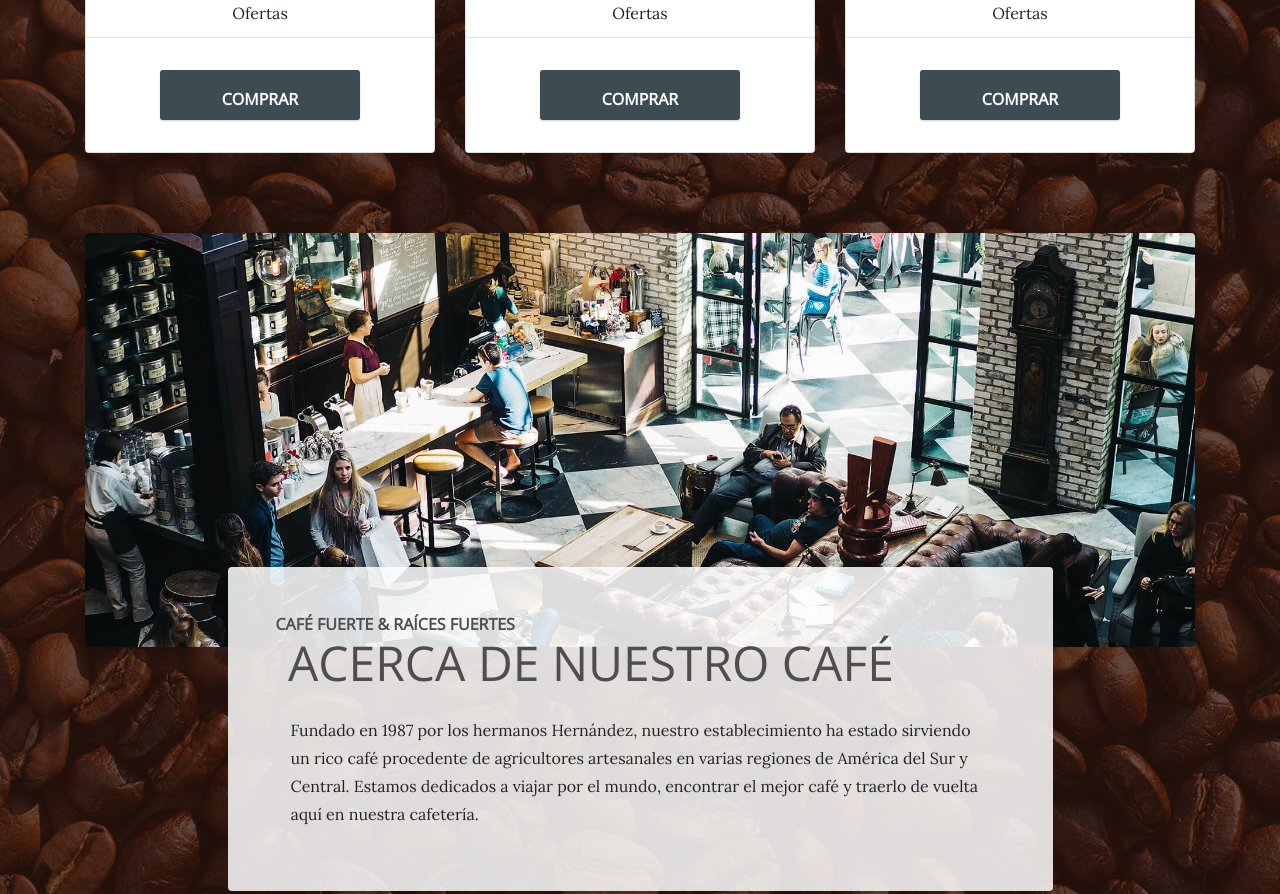
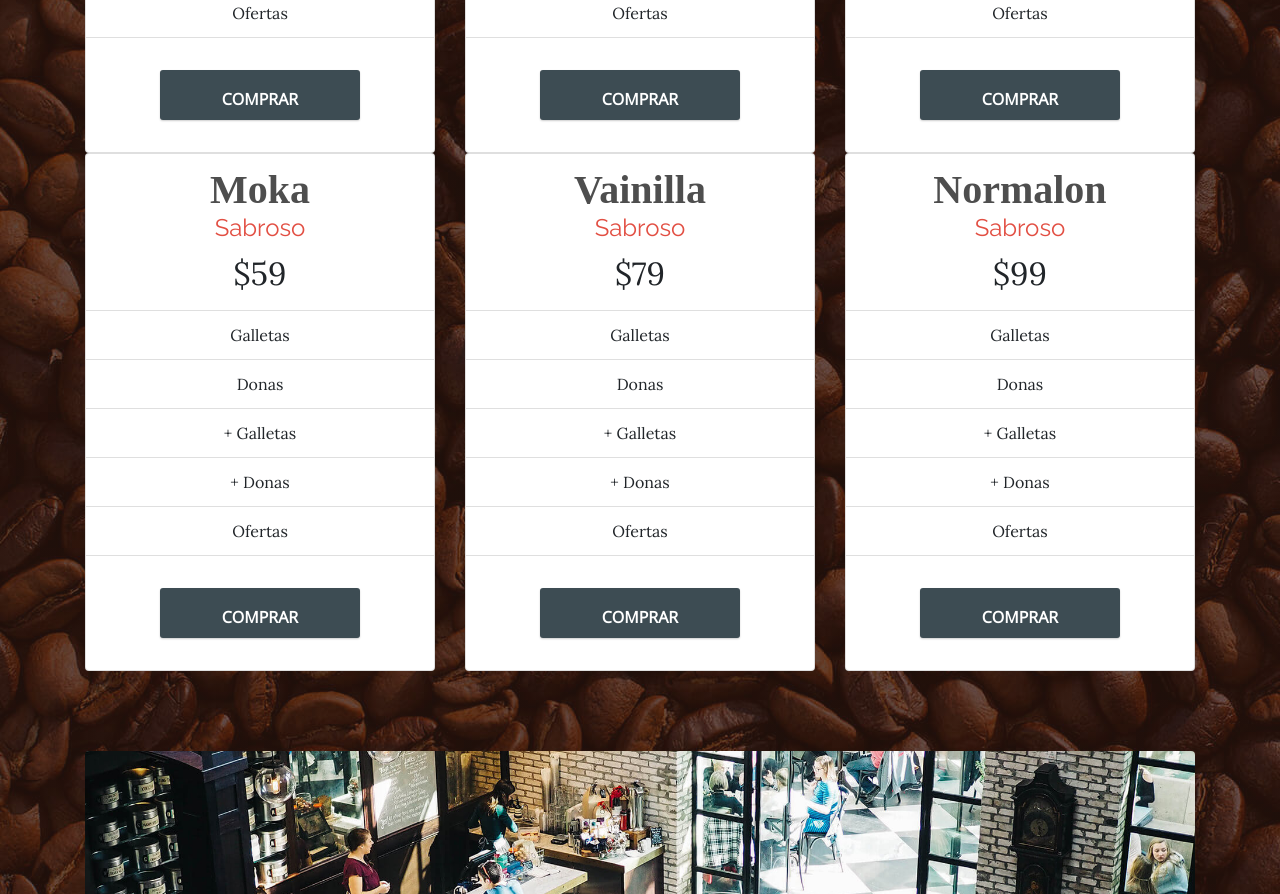
Before and after one commit to aleija/unid, a plain HTML site: page store.html in a window 1280 px wide. Shown: the part 1812-2706 px from the top of the page. Drawn offline with nearby package versions, Linux system fonts and the light colour scheme; files whose address does not match are found by name; a web font is replaced by a local one.

Commit message:
Update store.html

```diff
--- a/store.html
+++ b/store.html
@@ -111,6 +111,64 @@
             </div>
         </div>
     </div>
+	<div class="container">
+        <div class="row">
+            <div class="col-sm-4 text-center">
+                <ul class="list-group">
+                    <li class="list-group-item heading">
+                        <h1>Moka</h1>
+                        <h4>Sabroso</h4><span class="price">$59</span></li>
+                    <li class="list-group-item"><span>Galletas</span></li>
+                    <li class="list-group-item"><span>Donas</span></li>
+                    <li class="list-group-item"><span>+ Galletas</span></li>
+                    <li class="list-group-item"><span>+ Donas</span></li>
+                    <li class="list-group-item"><span>Ofertas</span></li>
+                    <li class="list-group-item"><div class="button">
+    <p class="btnText">comprar</p>
+    <div class="btnTwo">
+      <p class="btnText2"><i class="fa fa-plus" aria-hidden="true"></i></p>
+    </div>
+ </div></li>
+                </ul>
+            </div>
+            <div class="col-sm-4 text-center">
+                <ul class="list-group">
+                    <li class="list-group-item heading">
+                        <h1>Vainilla</h1>
+                        <h4>Sabroso</h4><span class="price">$79</span></li>
+                    <li class="list-group-item"><span>Galletas</span></li>
+                    <li class="list-group-item"><span>Donas</span></li>
+                    <li class="list-group-item"><span>+ Galletas</span></li>
+                    <li class="list-group-item"><span>+ Donas</span></li>
+                    <li class="list-group-item"><span>Ofertas</span></li>
+                    <li class="list-group-item"><div class="button">
+    <p class="btnText">Comprar</p>
+    <div class="btnTwo">
+      <p class="btnText2"><i class="fa fa-plus" aria-hidden="true"></i></p>
+    </div>
+ </div></li>
+                </ul>
+            </div>
+            <div class="col-sm-4 text-center">
+                <ul class="list-group">
+                    <li class="list-group-item heading">
+                        <h1>Normalon</h1>
+                        <h4>Sabroso</h4><span class="price">$99</span></li>
+                    <li class="list-group-item"><span>Galletas</span></li>
+                    <li class="list-group-item"><span>Donas</span></li>
+                    <li class="list-group-item"><span>+ Galletas</span></li>
+                    <li class="list-group-item"><span>+ Donas</span></li>
+                    <li class="list-group-item"><span>Ofertas</span></li>
+                    <li class="list-group-item"><div class="button">
+    <p class="btnText">Comprar</p>
+    <div class="btnTwo">
+      <p class="btnText2"><i class="fa fa-plus" aria-hidden="true"></i></p>
+    </div>
+ </div></li>
+                </ul>
+            </div>
+        </div>
+    </div>
     <section class="page-section about-heading">
         <div class="container"><img class="img-fluid rounded about-heading-img mb-3 mb-lg-0" src="assets/img/about.jpg">
             <div class="about-heading-content">
@@ -156,6 +214,35 @@
             </div>
         </footer>
     </div>
+		    <div class="footer-dark">
+        <footer>
+            <div class="container">
+                <div class="row">
+                    <div class="col-sm-6 col-md-3 item">
+                        <h3>Servicios</h3>
+                        <ul>
+                            <li><a href="#">Sitio Web</a></li>
+                            <li><a href="#">Desarrolladores</a></li>
+                            <li><a href="#">Hosting</a></li>
+                        </ul>
+                    </div>
+                    <div class="col-sm-6 col-md-3 item">
+                        <h3>Acerca de</h3>
+                        <ul>
+                            <li><a href="#">Compañia</a></li>
+                            <li><a href="#">Equipo de trabajo</a></li>
+                            <li><a href="#">Ups</a></li>
+                        </ul>
+                    </div>
+                    <div class="col-md-6 item text">
+                        <h3>Compañia</h3>
+                        <p>la mejor empresa de café</p>
+                    </div>
+                    <div class="col item social"><a href="#"><i class="icon ion-social-facebook"></i></a><a href="#"><i class="icon ion-social-twitter"></i></a><a href="#"><i class="icon ion-social-snapchat"></i></a><a href="#"><i class="icon ion-social-instagram"></i></a></div>
+                </div>
+            </div>
+        </footer>
+    </div>
     <footer class="footer text-faded text-center py-5">
         <div class="container">
             <p class="m-0 small">Copyright&nbsp;© UNI2 2022</p>
```
